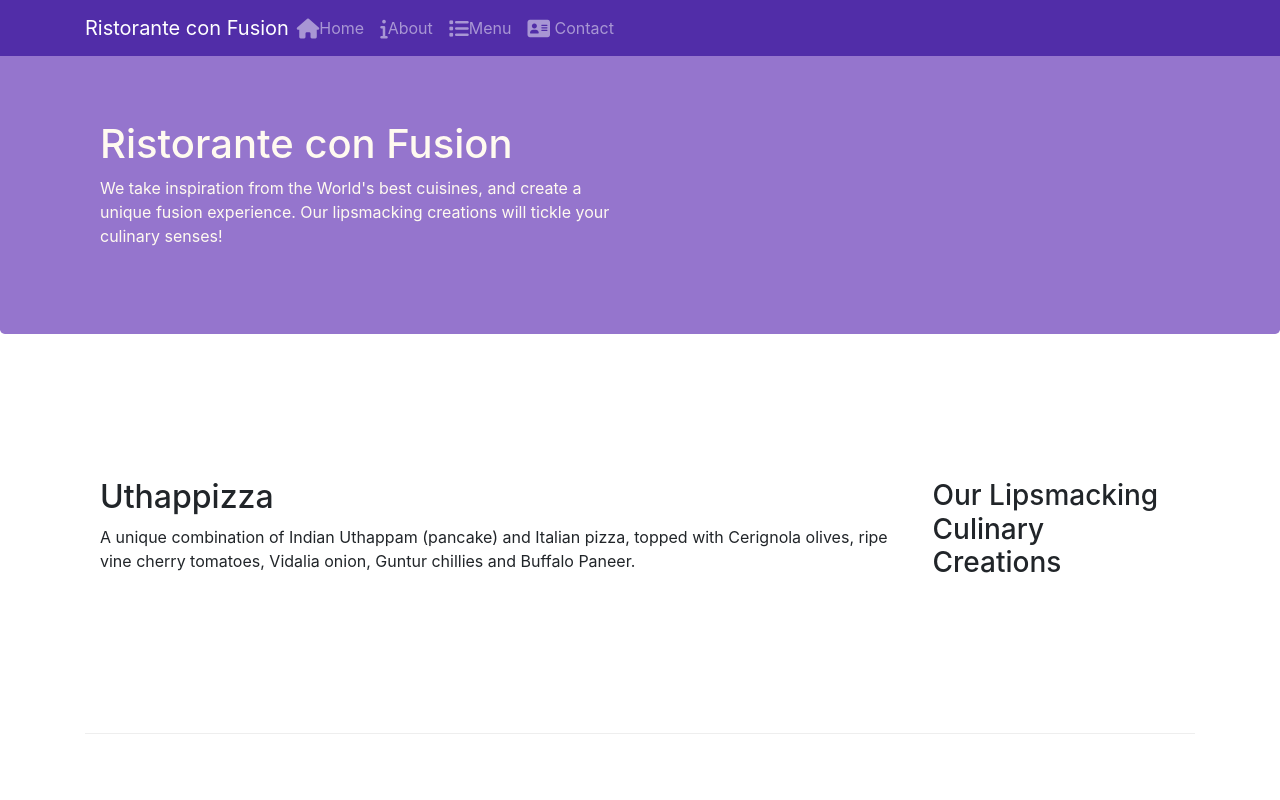
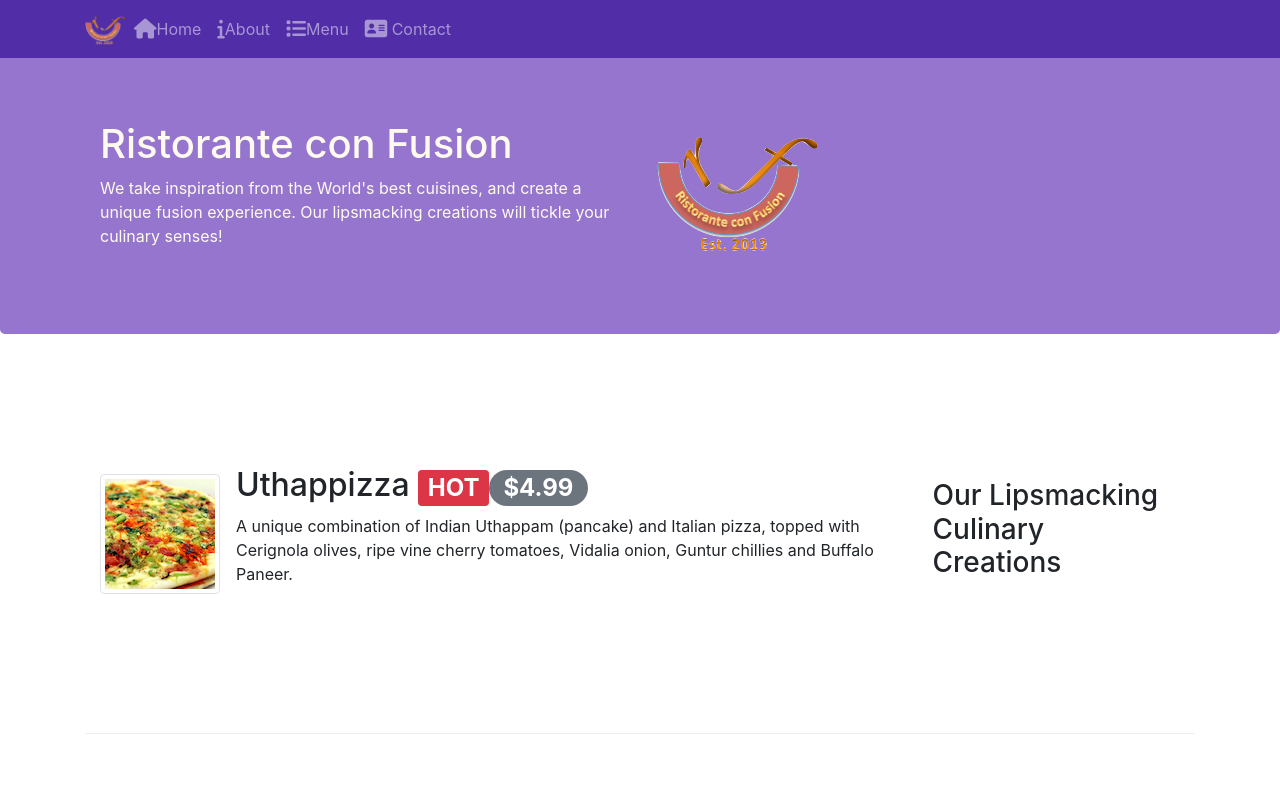
Before and after one commit to liorgab/020-confusion, a plain HTML site: page index.html in a window 1280 px wide. Shown: the top 800 px of the page. Drawn offline with nearby package versions, Linux system fonts and the light colour scheme.

Commit message:
Alerting users badges

```diff
--- a/index.html
+++ b/index.html
@@ -21,7 +21,7 @@
             <button class="navbar-toggler" type="button" data-toggle="collapse" data-target="#Navbar">
                 <span class="navbar-toggler-icon"></span>
             </button>
-            <a class="navbar-brand mr-auto" href="#">Ristorante con Fusion</a>
+            <a class="navbar-brand mr-auto" href="#"><img src="./img/logo.png" height="30" width="41"></a>
             <div class="collpase navbar-collapse" id="Navbar">
             <ul class="navbar-nav mr-auto">
                     <li class="nav-item-active"><a class="nav-link" href="#"><span class="fa fa-home fa-lg"></span>Home</a></li>
@@ -40,7 +40,8 @@
                     <h1>Ristorante con Fusion</h1>
                     <p class="d-none d-sm-block">We take inspiration from the World's best cuisines, and create a unique fusion experience. Our lipsmacking creations will tickle your culinary senses!</p>
                 </div>
-                <div class="col-12 col-sm">
+                <div class="col-12 col-sm align-self-center">
+                    <img src="./img/logo.png" class="img-fluid">
                 </div>
             </div>
         </div>
@@ -52,8 +53,14 @@
                 <h3>Our Lipsmacking Culinary Creations</h3>
             </div>
             <div class="col col-sm order-sm-first col-md">
-                <h2>Uthappizza</h2>
-                <p class="d-none d-sm-block">A unique combination of Indian Uthappam (pancake) and Italian pizza, topped with Cerignola olives, ripe vine cherry tomatoes, Vidalia onion, Guntur chillies and Buffalo Paneer.</p>
+                <div class="media">
+                    <img class="d-flex mr-3 img-thumbnail align-self-center"
+                        src="./img/uthappizza.png" alt="uthapizza">
+                    <div class="media-body">
+                        <h2 class="mt-0">Uthappizza <span class="badge badge-danger">HOT</span><span class="badge badge-pill badge-secondary">$4.99</span> </h2>
+                        <p class="d-none d-sm-block">A unique combination of Indian Uthappam (pancake) and Italian pizza, topped with Cerignola olives, ripe vine cherry tomatoes, Vidalia onion, Guntur chillies and Buffalo Paneer.</p>
+                    </div>
+                </div>
             </div>
         </div>
 
@@ -73,9 +80,15 @@
                 <h3>Meet our Culinary Specialists</h3>
             </div>
             <div class="col col-sm order-sm-first col-md">
-                <h2>Alberto Somayya</h2>
-                <h4>Executive Chef</h4>
-                <p class="d-none d-sm-block">Award winning three-star Michelin chef with wide International experience having worked closely with whos-who in the culinary world, he specializes in creating mouthwatering Indo-Italian fusion experiences. </p>
+                <div class="media">
+                    <img class="d-flex mr-3 align-self-center img-thumbnail"
+                        src="./img/alberto.png" alt="alberto">
+                    <div class="media-body">
+                        <h2>Alberto Somayya</h2>
+                        <h4>Executive Chef</h4>
+                        <p class="d-none d-sm-block">Award winning three-star Michelin chef with wide International experience having worked closely with whos-who in the culinary world, he specializes in creating mouthwatering Indo-Italian fusion experiences. </p>
+                    </div>
+                </div>
             </div>
         </div>
     </div>
```
Also changed, not shown: aboutus.html (+3 -2 lines), contactus.html (+3 -2 lines), img/alberto.png (added), img/buffet.png (added), img/logo.png (added), img/uthappizza.png (added), 1 other file.
